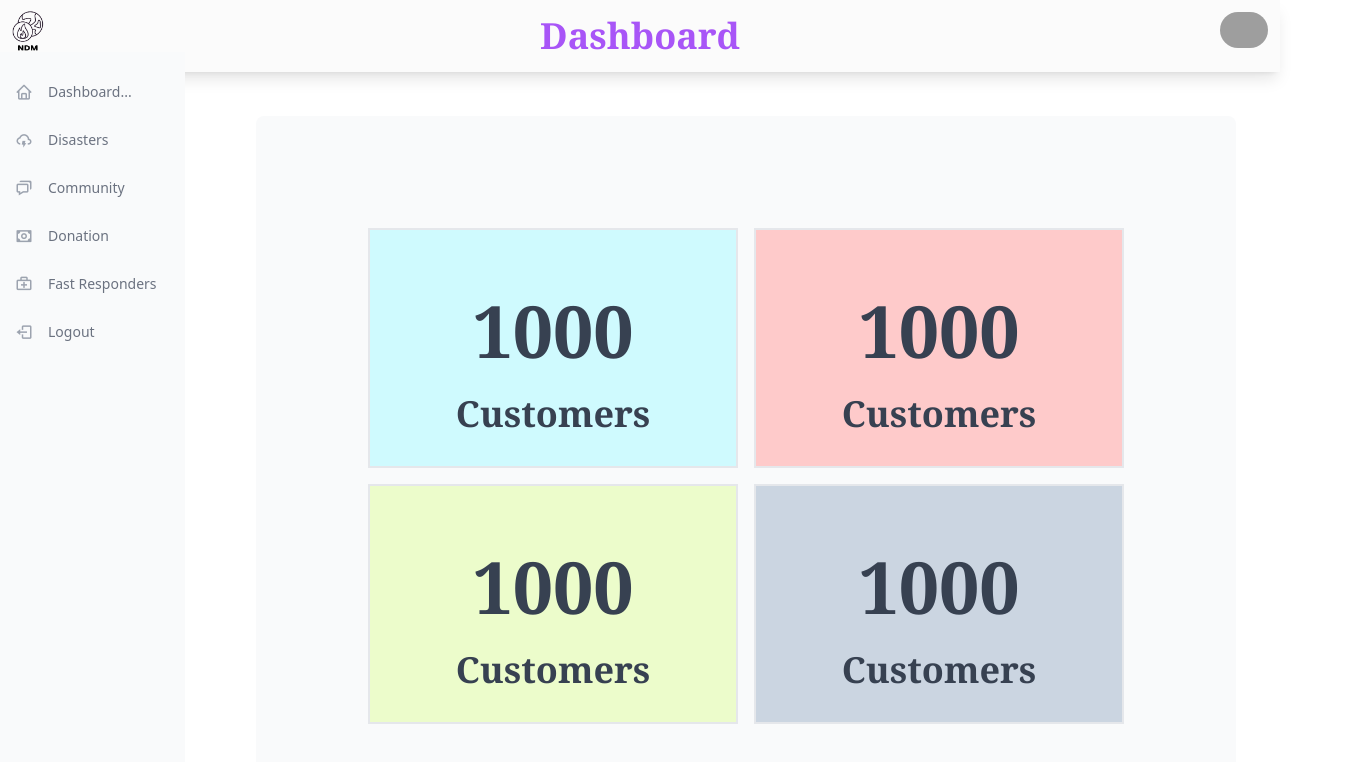
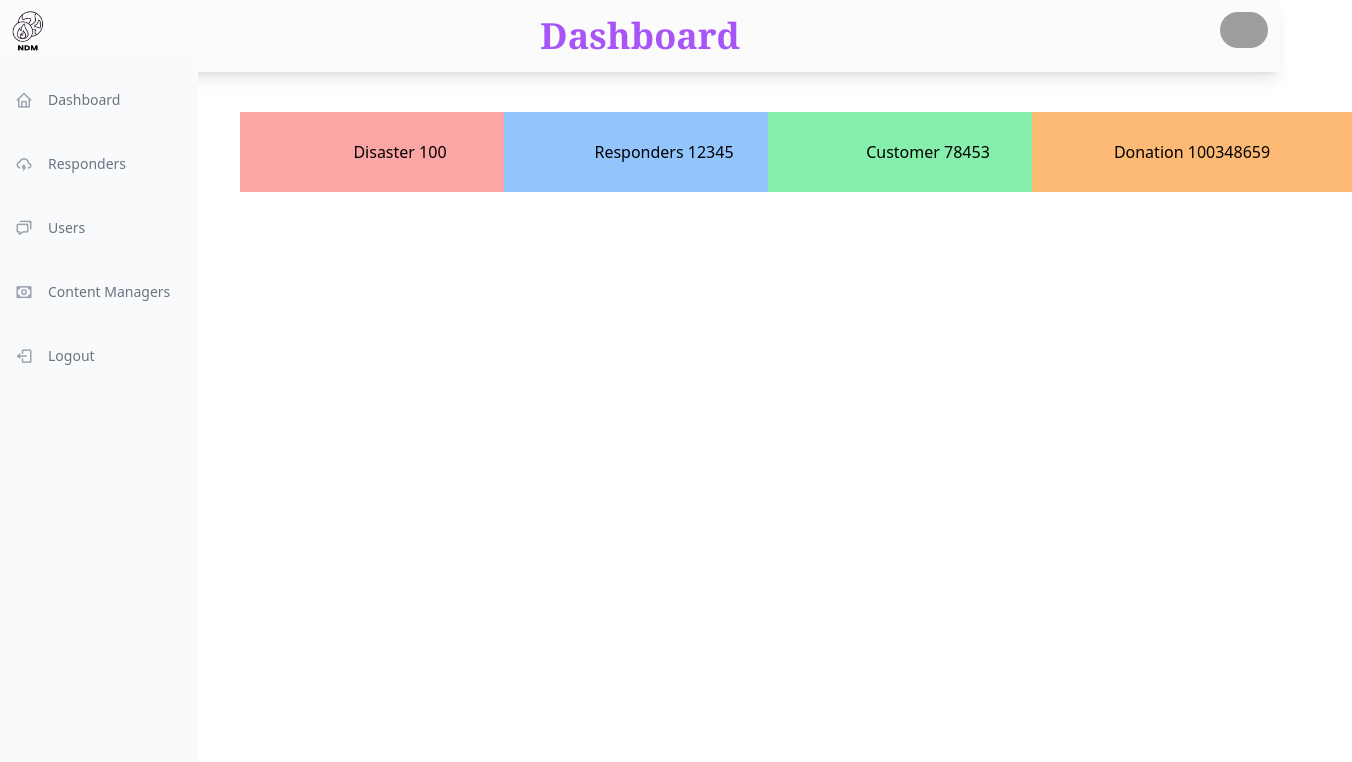
Before and after one commit to yidid/natural_disaster_management, a React (Create React App) app: page / in a window 1280 px wide. Shown: the top 762 px of the page, 1352 px wide, since content can reach past the window. Built offline with nearby package versions, Linux system fonts and the light colour scheme; grey boxes are pictures that could not be loaded.

Commit message:
responsive admin dashboard

```diff
--- a/src/pages/dashboard.js
+++ b/src/pages/dashboard.js
@@ -1,42 +1,45 @@
 import React from "react";
-import CommunityAdmin from "../components/sidebar";
+import AdminSidebar from "../components/adminSidebar";
 
+const AdminDashboardNew = () => {
+  const [isMinimized, setIsMinimized] = React.useState(false);
 
-const Dashboard = ()=>{
-    return(
-        <>
-              <CommunityAdmin name="Dashboard"/>
-             <div class="block rounded-lg z-1 bg-gray-50 ml-64 mb-96 p-28 m-11 dark:bg-grey-100">
+  const handleResize = () => {
+    if (window.innerWidth < 768) {
+      setIsMinimized(true);
+    } else {
+      setIsMinimized(false);
+    }
+  };
 
-             <div class="m grid grid-cols-2 gap-4 ">
-            <div class="box-border h-60 w-78  border-2 bg-cyan-100">
-            <h1 className="text-center text-7xl  font-bold font-serif text-gray-700  pt-16">1000</h1>
-            <h1 className="text-center text-4xl  font-bold font-serif text-gray-700  pt-7">Customers</h1>
-            </div>
-            <div class="box-border h-60 w-78  border-2 bg-red-200">
-            <h1 className="text-center text-7xl  font-bold font-serif text-gray-700   pt-16">1000</h1>
-            <h1 className="text-center text-4xl  font-bold font-serif text-gray-700  pt-7">Customers</h1>
-            </div>
-            <div class="box-border h-60 w-78  border-2 bg-lime-100">
-            <h1 className="text-center text-7xl  font-bold font-serif text-gray-700   pt-16">1000</h1>
-            <h1 className="text-center text-4xl  font-bold font-serif text-gray-700  pt-7">Customers</h1>
-            </div>
-            <div class="box-border h-60 w-78  border-2 bg-slate-300">
-            <h1 className="text-center text-7xl  font-bold font-serif text-gray-700   pt-16">1000</h1>
-            <h1 className="text-center text-4xl  font-bold font-serif text-gray-700  pt-7">Customers</h1>
-            </div>
+  React.useEffect(() => {
+    window.addEventListener("resize", handleResize);
+    return () => {
+      window.removeEventListener("resize", handleResize);
+    };
+  }, []);
 
+  return (
+    <>
+      <AdminSidebar name="Dashboard" />
 
-</div>
-</div>
+        <div className="grid grid-cols-1 md:grid-cols-2 lg:grid-cols-4 gap-4 mt-10 lg:ml-60 sm:ml-96">
+          <div className={`bg-red-300  text-center w-80 h-20  pt-7 ${isMinimized ? "icon-only" : ""}`}>
+            <h5>{isMinimized ? "1" : "Disaster 100"}</h5>
+          </div>
+          <div className={`bg-blue-300   text-center w-80 h-20 pt-7 ${isMinimized ? "icon-only" : ""}`}>
+            <h5>{isMinimized ? "2" : "Responders 12345"}</h5>
+          </div>
+          <div className={`bg-green-300  text-center w-80 h-20 pt-7 ${isMinimized ? "icon-only" : ""}`}>
+            <h5>{isMinimized ? "3" : "Customer 78453"}</h5>
+          </div>
+          <div className={`bg-orange-300  text-center w-80 h-20 pt-7  ${isMinimized ? "icon-only" : ""}`}>
+            <h5>{isMinimized ? "4" : "Donation 100348659"}</h5>
+          </div>
+        </div>
 
-               </>
+    </>
+  );
+};
 
-
-
-
-
-    )
-}
-
-export default Dashboard
+export default AdminDashboardNew;
```
